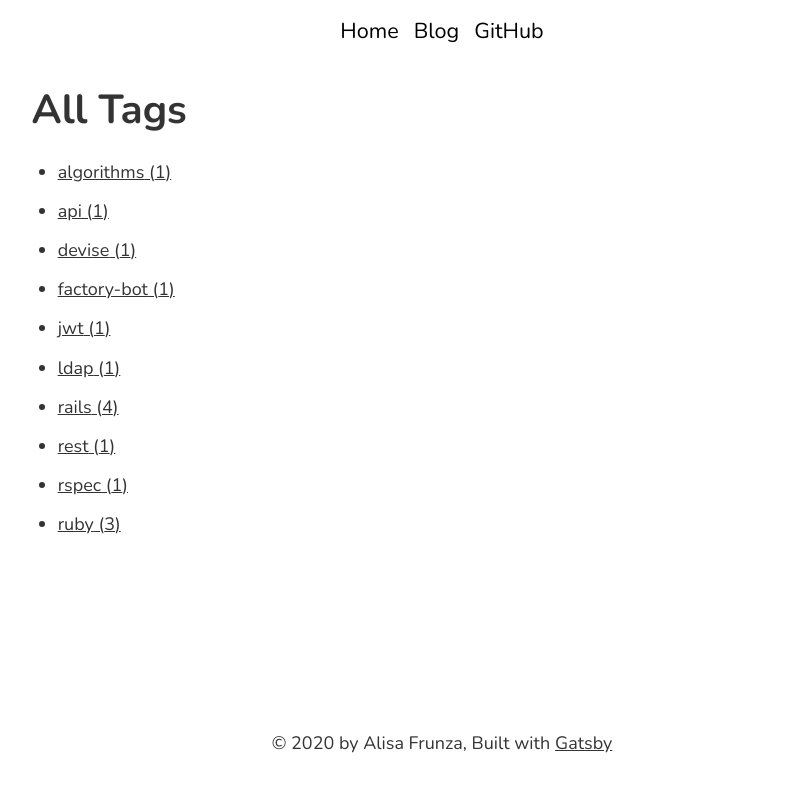
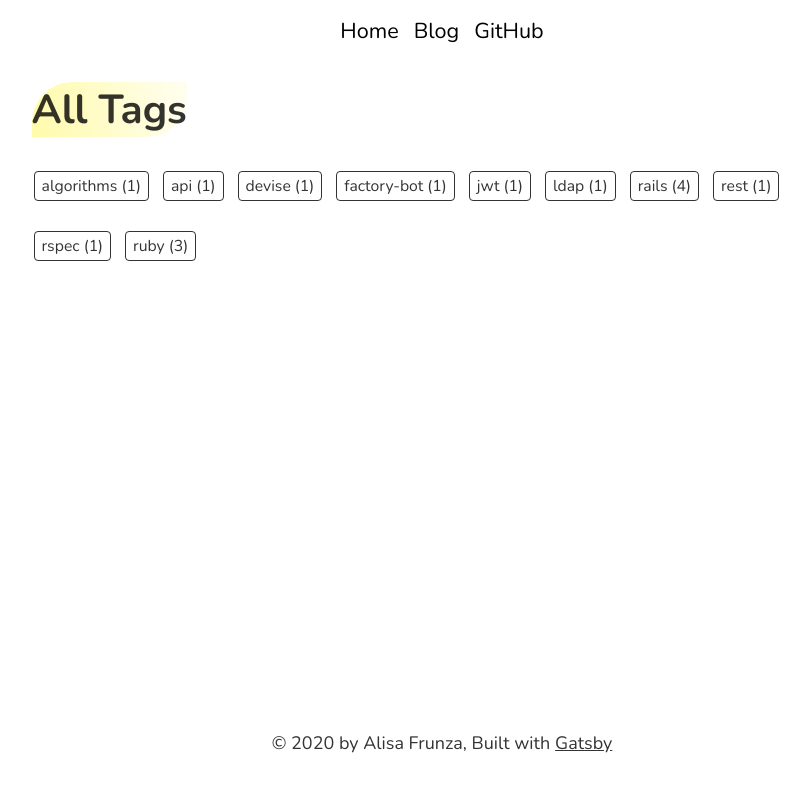
Before and after one commit to alisafrunza/personal-blog, a Gatsby site: page /tags in a window 1280 px wide. Shown: the whole page, without its empty margins (198-1008 px from the left). Built offline with nearby package versions, Linux system fonts and the light colour scheme; Gatsby itself is replaced by a stand-in of ours; a small style sheet from the web is missing.

Commit message:
Style All Tags page

```diff
--- a/src/pages/tags.js
+++ b/src/pages/tags.js
@@ -2,9 +2,43 @@ import React from "react"
 import { Link, graphql } from "gatsby"
 import PropTypes from "prop-types"
 import kebabCase from "lodash/kebabCase"
+import styled from "@emotion/styled"
 
 import Layout from "../components/layout"
 import SEO from "../components/seo"
+
+const MarkedHeader = styled.h1`
+  display: inline;
+  border-radius: 1em 0 1em 0;
+  background-image: linear-gradient(
+    -100deg,
+    rgba(255, 250, 150, 0.15),
+    rgba(255, 250, 150, 0.8) 100%,
+    rgba(255, 250, 150, 0.25)
+  );
+`
+
+const TagsList = styled.ul`
+  padding-top: 30px;
+  margin-left: 0;
+`
+
+const List = styled.li`
+  display: inline-block;
+  list-style: none;
+  float: left;
+  font-size: .875em;
+  line-height: 3em;
+  padding: 0 10px 0 0;
+`
+
+const TagsLink = styled(Link)`
+  border: 0.1em solid;
+  margin: 2px;
+  border-radius: 4px;
+  padding: 3px 7px;
+  text-decoration: none;
+`
 
 const TagsPage = ({
   data: {
@@ -17,17 +51,17 @@ const TagsPage = ({
   <Layout>
     <SEO title="All Tags" />
 
-    <h1>All Tags</h1>
+    <MarkedHeader>All Tags</MarkedHeader>
 
-    <ul>
+    <TagsList>
       {group.map(tag => (
-        <li key={tag.fieldValue}>
-          <Link to={`/tags/${kebabCase(tag.fieldValue)}/`}>
+        <List key={tag.fieldValue}>
+          <TagsLink to={`/tags/${kebabCase(tag.fieldValue)}/`}>
             {tag.fieldValue} ({tag.totalCount})
-          </Link>
-        </li>
+          </TagsLink>
+        </List>
       ))}
-    </ul>
+    </TagsList>
   </Layout>
 )
 
--- a/src/templates/tags.js
+++ b/src/templates/tags.js
@@ -29,7 +29,9 @@ const TagsLink = styled(Link)`
   text-decoration: none;
   display: inline-block;
   position: relative;
+`
 
+const MenuLink = styled(TagsLink)`
   ::after {
     content: "";
     position: absolute;
@@ -83,7 +85,7 @@ const Tags = ({ pageContext, data }) => {
           })}
         </List>
 
-        <TagsLink to="/tags">All tags</TagsLink>
+        <MenuLink to="/tags">All tags</MenuLink>
       </Content>
     </Layout>
   )
```
